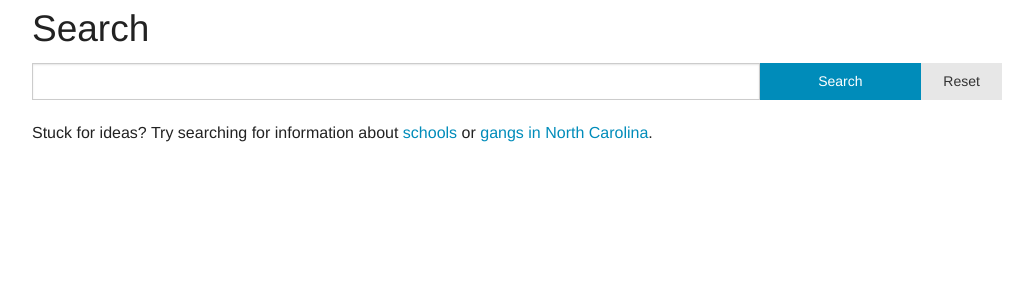
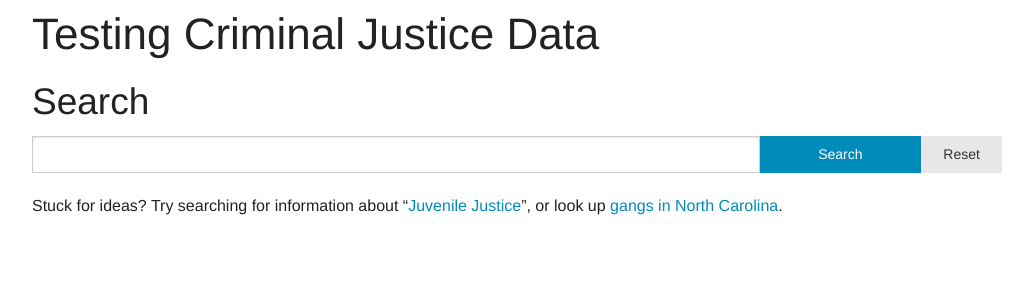
Before and after one commit to themarshallproject/hall-of-justice, a Django app: template cjdata/templates/search/search.html in a window 1280 px wide. Shown: the top 300 px of the page, without its empty margins (123-1156 px from the left). Run offline with Django 3.2, Linux system fonts and the light colour scheme; the template is opened without the code that fills it, so the values that code supplies are empty, except form fields; tables that the repository leaves empty hold one stand-in row (values such as "Sample post"); form fields are guessed from the names that the template uses.

Commit message:
Add basic head for pages. Fix suggested search in search.html

```diff
--- a/cjdata/templates/search/search.html
+++ b/cjdata/templates/search/search.html
@@ -96,7 +96,7 @@
         </div>
         {% else %}
         <div class="columns large-12">
-            <p>Stuck for ideas? Try searching for information about <a href="{% url 'haystack_search' %}?q=schools">schools</a> or <a href="{% url 'haystack_search' %}?q=gangs&amp;selected_facets=states_exact:North Carolina">gangs in North Carolina</a>.</p>
+            <p>Stuck for ideas? Try searching for information about <q><a href="{% url 'haystack_search' %}?q=Juvenile%20Justice">Juvenile Justice</a></q>, or look up <a href="{% url 'haystack_search' %}?q=gangs&amp;selected_facets=states:North Carolina">gangs in North Carolina</a>.</p>
         </div>
         {% endif %}
     </div>
--- a/hoj/templates/base.html
+++ b/hoj/templates/base.html
@@ -18,6 +18,11 @@
 <body>
     <div class="container">
         <div class="row">
+            <div class="columns large-12">
+                <h1>Testing Criminal Justice Data</h1>
+            </div>
+        </div>
+        <div class="row">
             <div class="columns large-12">{% block content %}{% endblock %}</div>
         </div>
     </div>
```
